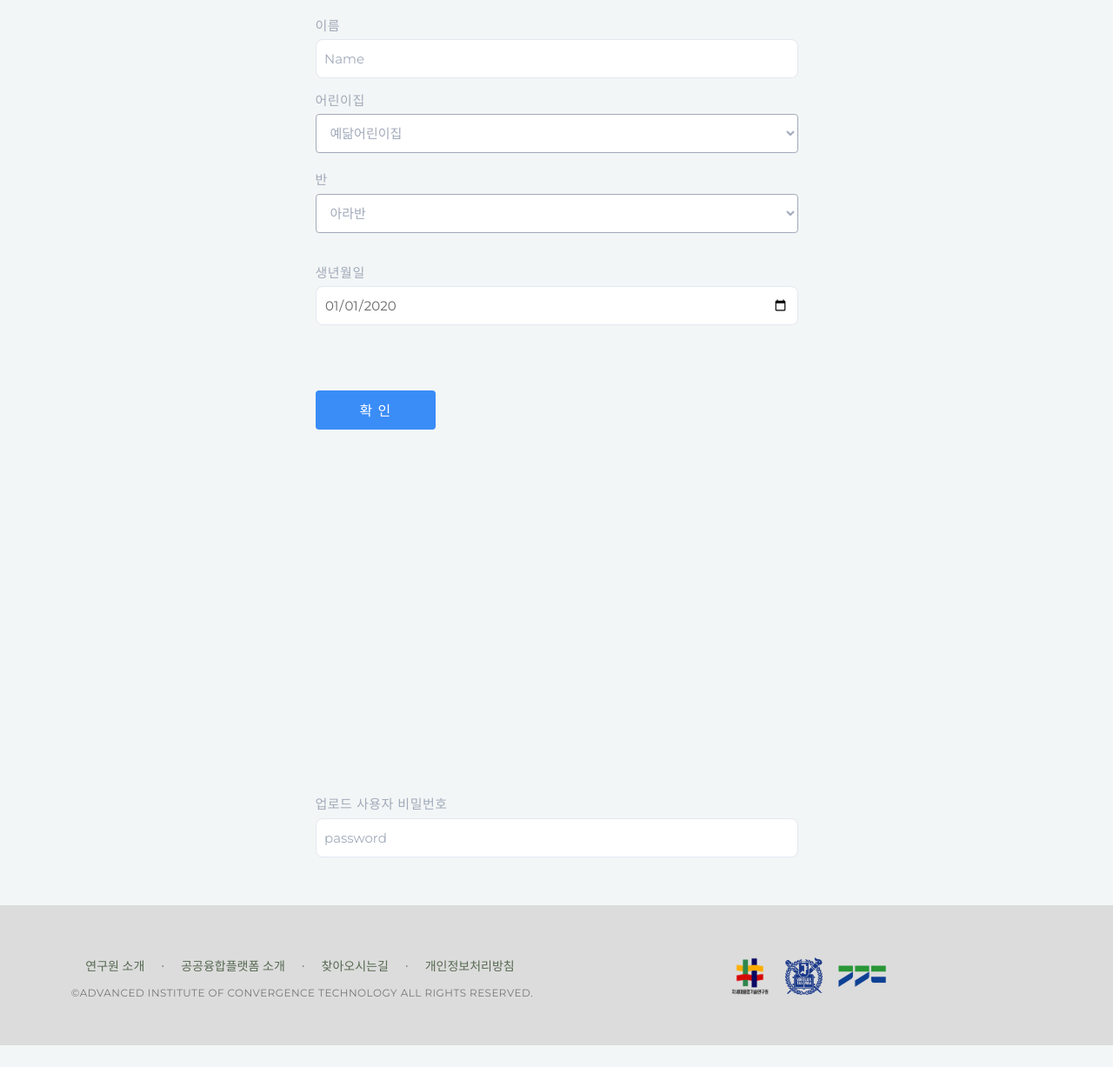
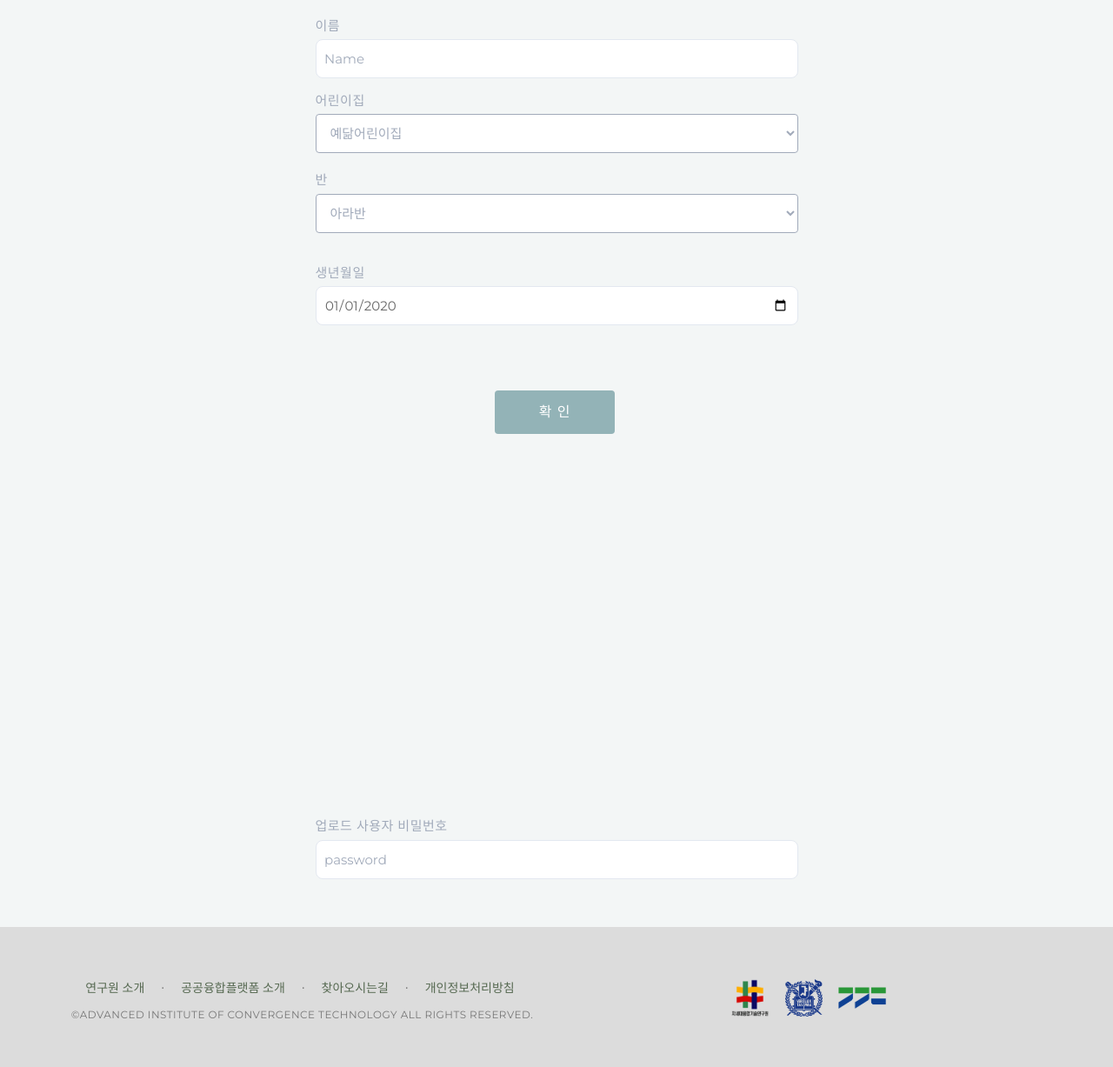
Before and after one commit to Sinijinii/AICT-platform, a Django app: page /kids_pattern1/ in a window 1280 px wide. Shown: the part 985-2212 px from the top of the page at 87% size. Before the commit the page ends 2187 px from the top, so only its background shows below. Run offline with Django 3.2, Linux system fonts and the light colour scheme; some libraries are stand-ins or nearby versions.

```diff
--- a/smartfarm_page/templates/kids_pattern1.html
+++ b/smartfarm_page/templates/kids_pattern1.html
@@ -127,7 +127,8 @@
                     <label for="exampleInputcheck" style="font-size:15px;">생년월일 </label>
                     <input name="password" type="date" class="form-control"  min="2016-01-01" max="2022-01-01" value="2020-01-01" style="height:45px;width:120;font-size:15px;">
                 </div><br><br><br>
-                <button type="submit" class="btn btn-primary" style="height:45px;width:120;font-size:16px;">확 인</button><br><br><br><br><br><br><br><br><br><br><br><br><br><br><br><br><br><br><br><br><br><br>
+                <center>
+                    <button type="submit" class="btn btn-primary" style="height:50px;width:120;font-size:16px;background-color: #93b3b7;">확 인</button></center><br><br><br><br><br><br><br><br><br><br><br><br><br><br><br><br><br><br><br><br><br><br>
             </form>
           <form action="{% url 'kids_data_fileupload'%}" method="POST">
               {% csrf_token %}
--- a/smartfarm_page/templates/kids_result.html
+++ b/smartfarm_page/templates/kids_result.html
@@ -124,7 +124,7 @@
                             <input type="radio" name="day[]" value="month" />
                         </div>
                         <div style="float: left; margin-light:20px; "><br><br>
-                            <button type="submit" class="btn btn-primary" style="border-top-left-radius:5px; border-bottom-left-radius:5px; border: 1px solid black; background-color: rgba(0,0,0,0); color: black; padding: 5px;">확인</button>
+                            &nbsp;&nbsp;<button type="submit" class="btn btn-primary" style="border-top-left-radius:5px; border-bottom-left-radius:5px; border: 1px solid black; background-color: rgba(0,0,0,0); color: black; padding: 5px;">확인</button>
                             <br><br>
                         </div>
                     </div>
```
Also changed, not shown: smartfarm_page/static/smartfarm_page/assets/img/cal_km_0.png, smartfarm_page/static/smartfarm_page/assets/img/sc_hr_0.png.
